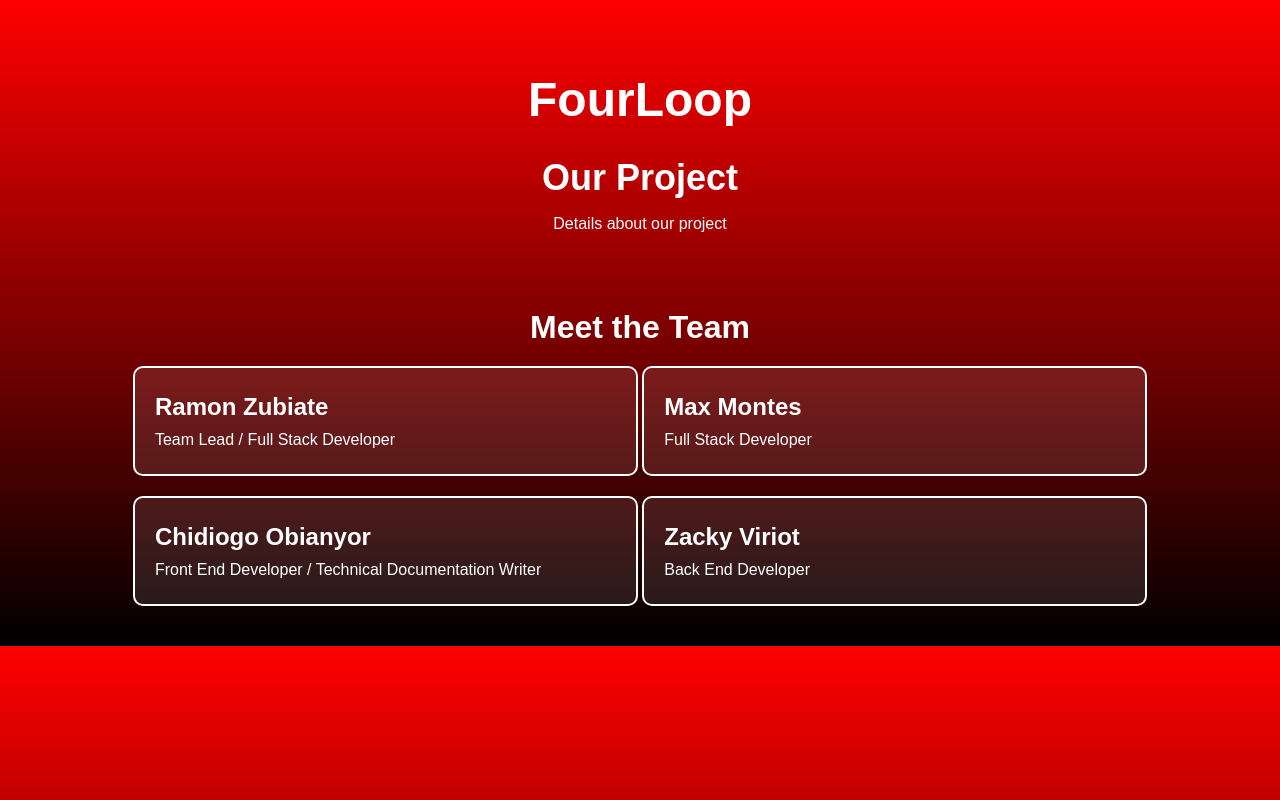
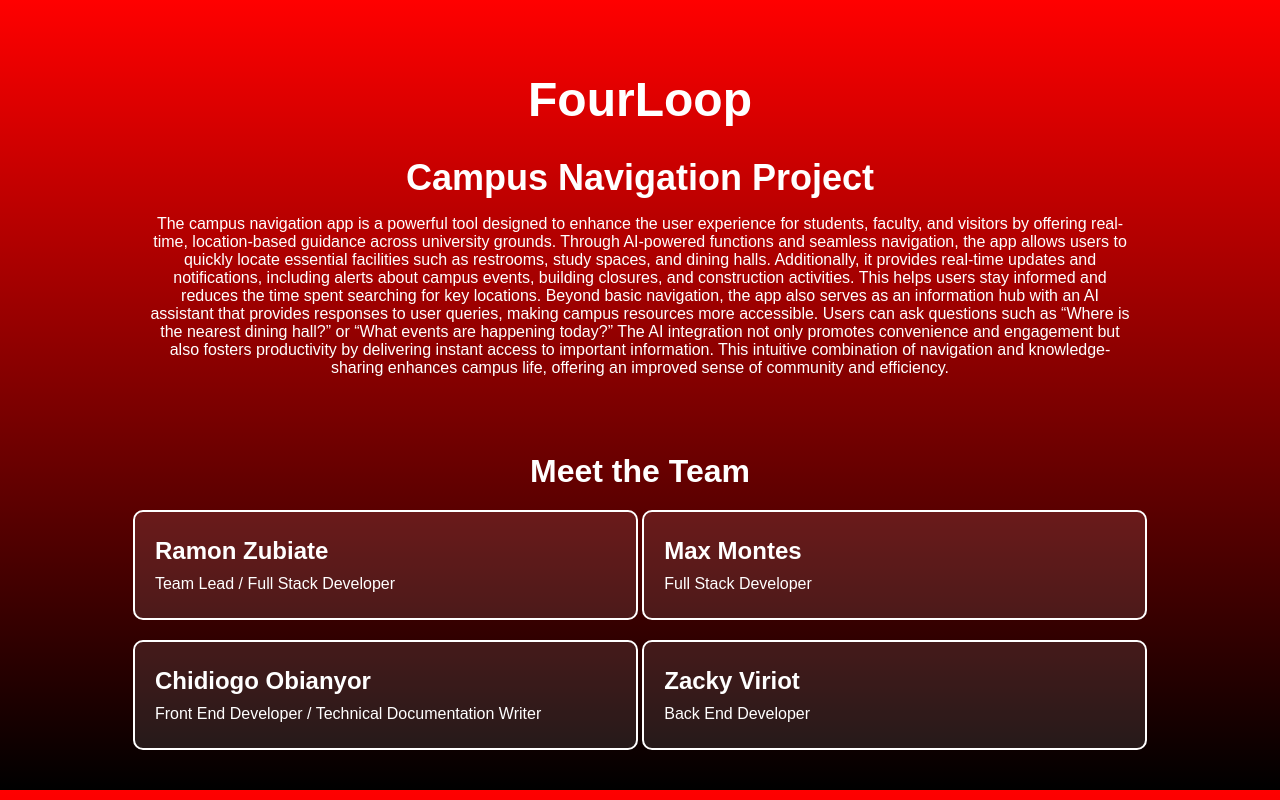
Before and after one commit to RamonZubiate/TTU-FourLoop, a plain HTML site: page docs/index.html in a window 1280 px wide. Drawn offline with Linux system fonts and the light colour scheme.

Commit message:
Update index.html

```diff
--- a/docs/index.html
+++ b/docs/index.html
@@ -10,8 +10,10 @@
     <div class="container">
         <header>
             <h1>FourLoop</h1>
-            <h2>Our Project</h2>
-            <p>Details about our project</p>
+            <h2>Campus Navigation Project</h2>
+            <p>The campus navigation app is a powerful tool designed to enhance the user experience for students, faculty, and visitors by offering real-time, location-based guidance across university grounds. Through AI-powered functions and seamless navigation, the app allows users to quickly locate essential facilities such as restrooms, study spaces, and dining halls. Additionally, it provides real-time updates and notifications, including alerts about campus events, building closures, and construction activities. This helps users stay informed and reduces the time spent searching for key locations.
+
+Beyond basic navigation, the app also serves as an information hub with an AI assistant that provides responses to user queries, making campus resources more accessible. Users can ask questions such as “Where is the nearest dining hall?” or “What events are happening today?” The AI integration not only promotes convenience and engagement but also fosters productivity by delivering instant access to important information. This intuitive combination of navigation and knowledge-sharing enhances campus life, offering an improved sense of community and efficiency.</p>
         </header>
         <section class="team">
             <h2>Meet the Team</h2>
```
